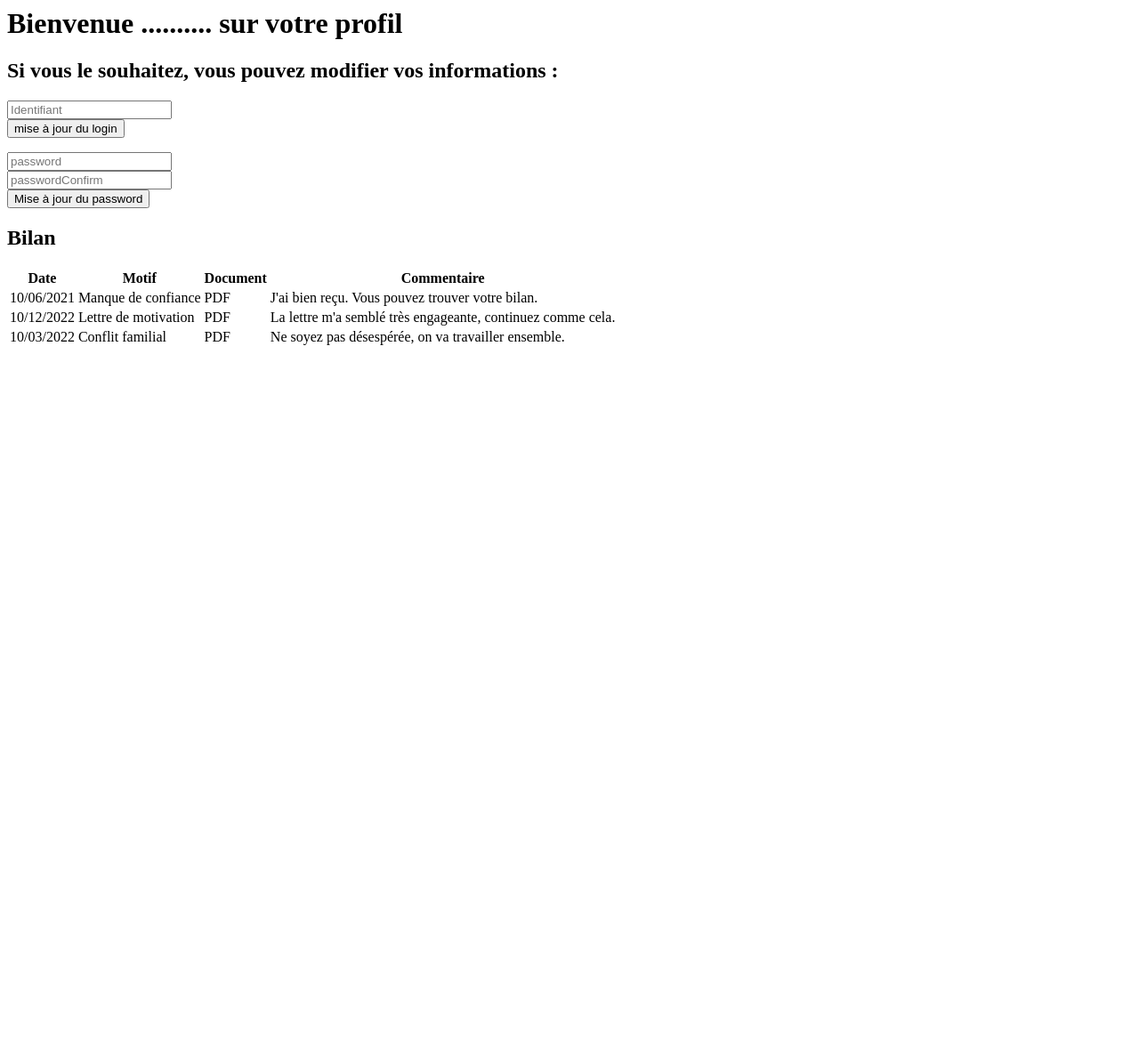
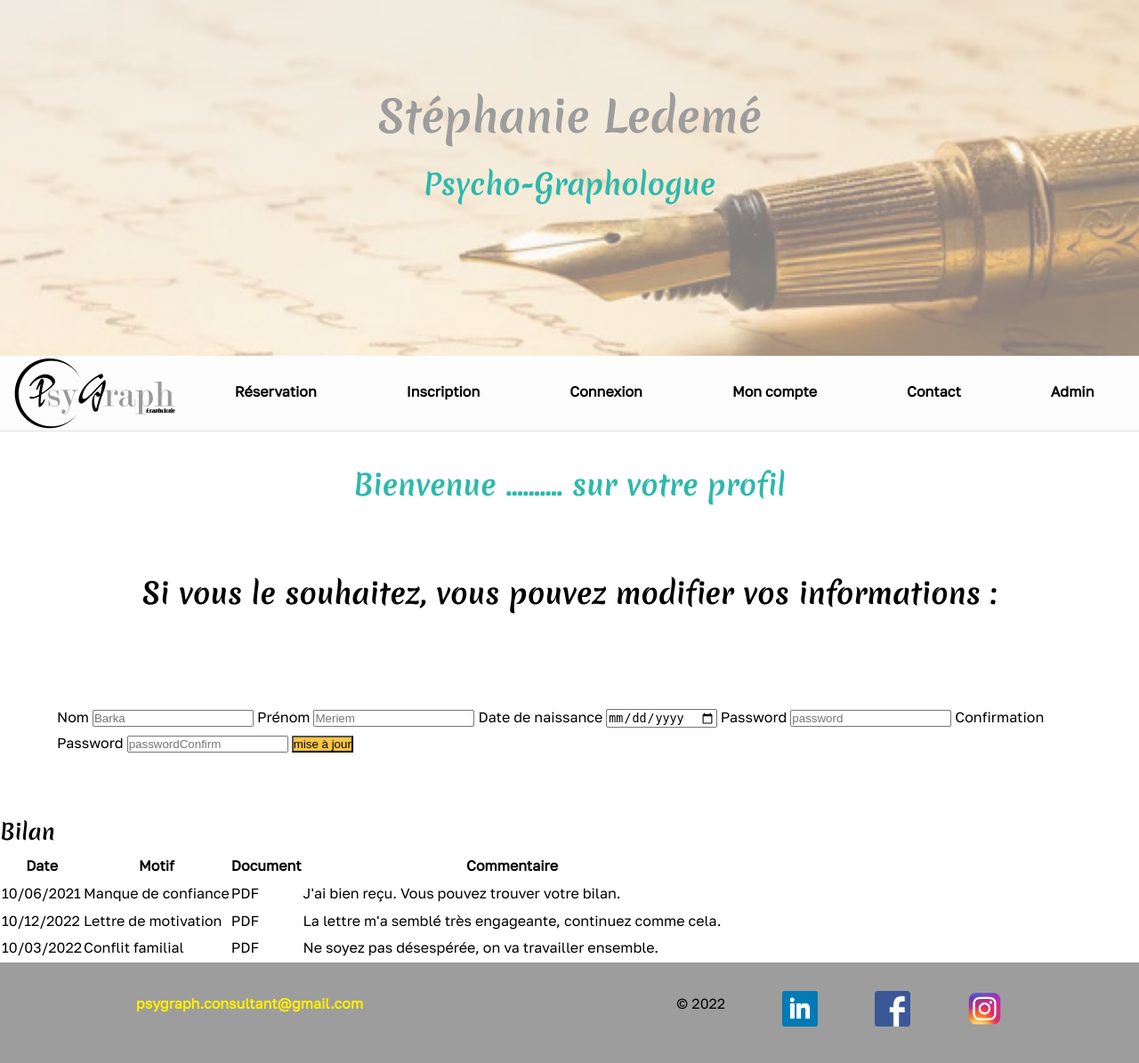
Before and after one commit to sonia-mouhoubi/psygraph, a PHP site: page /view/profil.php in a window 1280 px wide. Shown: the whole page at 89% size. Before the commit the page ends 388 px from the top, so only its background shows below. Run offline with PHP 8.4, Linux system fonts and the light colour scheme.

Commit message:
modif en css

```diff
--- a/assets/js/script.js
+++ b/assets/js/script.js
@@ -2,20 +2,32 @@ window.addEventListener("DOMContentLoaded", (event) => {
     const header = document.querySelector('header');
     const nav = document.querySelector('nav');
 
+    // window.addEventListener('scroll', () => {
+    //     if (window.scrollY > 5) {
+    //         header.classList.add('scroll');
+    //         document.querySelector('.a-propos').style.marginTop = "25vh";
+    //     } else if (window.scrollY > -5) {
+    //         header.classList.remove('scroll');
+    //         document.querySelector('.a-propos').style.marginTop = "0vh";
+    //     }
+
+    //     if (window.scrollY > 15) {
+    //         nav.classList.add('scroll');
+    //     } else if (window.scrollY > -15) {
+    //         nav.classList.remove('scroll');
+
+    //     }
+    // });
+
     window.addEventListener('scroll', () => {
-        if (window.scrollY > 5) {
+        if (window.scrollY > 10) {
             header.classList.add('scroll');
             document.querySelector('.a-propos').style.marginTop = "25vh";
-        } else if (window.scrollY > -5) {
+            nav.classList.add('scroll');
+        } else if (window.scrollY > -10) {
             header.classList.remove('scroll');
             document.querySelector('.a-propos').style.marginTop = "0vh";
-        }
-
-        if (window.scrollY > 15) {
-            nav.classList.add('scroll');
-        } else if (window.scrollY > -15) {
             nav.classList.remove('scroll');
-
         }
     });
 
--- a/assets/styles/styles.css
+++ b/assets/styles/styles.css
@@ -134,6 +134,12 @@ footer a,
 footer p {
   margin: 2rem;
 }
+footer a {
+  color: rgb(255, 238, 2);
+}
+footer a:first-child {
+    margin-right: 20rem;
+  }
 footer a img {
   width: auto;
   height: 5vh;
@@ -249,8 +255,7 @@ footer a img {
   text-align: center;
 }
 .methodes iframe {
-  width: 70%;
-  height: auto;
+  width: 80%;
   margin-left: 3rem;
 }
 /******************************************** PRESENTATION *******************************/
@@ -286,8 +291,6 @@ footer a img {
   width: 15vw;
   margin: auto;
 }
-
-/******************************************** MAIN *******************************/
 
 /******************************************** CONNEXION *******************************/
 .main_connexion h1 {
@@ -330,16 +333,11 @@ footer a img {
   width: 30%;
   height: 5vh;
   margin: 4%;
-  background-color: white;
-  color: rgb(255, 238, 2);
   border-radius: 10px;
   border: none;
 }
 
 /******************************************** CONTACT *******************************/
-.main_contact {
-  background-color: #d1d1d1;
-}
 
 .main_contact h1 {
   padding-top: 3%;
@@ -357,6 +355,9 @@ footer a img {
   justify-content: flex-start;
   align-items: center;
   margin-left: 10%;
+  background-color: #ebe8e8;
+  padding: 2rem;
+
 }
 .main_contact form div {
   display: flex;
@@ -367,7 +368,7 @@ footer a img {
 }
 
 .main_contact form div:nth-child(2) {
-  width: 30%;
+  width: 50%;
 }
 
 .main_contact label {
@@ -391,9 +392,8 @@ footer a img {
 .main_contact form div input[type="submit"] {
   width: 30%;
   height: 6vh;
-  margin: 3% auto 0;
+  margin: 2rem auto;
   border-radius: 10px;
-  background-color: white;
 }
 
 /******************************************** INSCRIPTION *******************************/
@@ -431,10 +431,16 @@ footer a img {
   width: 30%;
   border: 1px solid lightgray;
   border-radius: 10px;
-  margin: 2% auto;
+  margin: 2rem auto;
   height: 5vh;
 }
+form {
+    margin: 4rem;
+}
+form input[type="submit"] {
+    background-color: #ffc63e;
 
+}
 .formInscription {
   justify-content: center;
   align-items: center;
@@ -452,9 +458,7 @@ footer a img {
 }
 
 #btn2 {
-  background-color: white;
   width: 30%;
-  margin-top: 10%;
 }
 
 .main_inscription img {
--- a/view/connexion.php
+++ b/view/connexion.php
@@ -5,7 +5,11 @@
     <meta http-equiv="X-UA-Compatible" content="IE=edge">
     <meta name="viewport" content="width=device-width, initial-scale=1.0">
     <link rel="stylesheet" href="../assets/styles/styles.css">
-    <!-- <script src="../assets/js/script.js"></script> -->
+    <link rel="preconnect" href="https://fonts.googleapis.com">
+    <link rel="preconnect" href="https://fonts.gstatic.com" crossorigin>
+    <link href="https://fonts.googleapis.com/css2?family=Merienda:wght@700&display=swap" rel="stylesheet">
+    <script src="../assets/js/script.js"></script>
+
     <title>Connexion</title>
 </head>
 <body>
--- a/view/contact.php
+++ b/view/contact.php
@@ -8,7 +8,7 @@
     <link rel="preconnect" href="https://fonts.googleapis.com">
     <link rel="preconnect" href="https://fonts.gstatic.com" crossorigin>
     <link href="https://fonts.googleapis.com/css2?family=Merienda:wght@700&display=swap" rel="stylesheet">
-    <!-- <script src="../assets/js/script.js"></script> -->
+    <script src="../assets/js/script.js"></script>
     <title>Page contact</title>
 </head>
 <body>
--- a/view/profil.php
+++ b/view/profil.php
@@ -1,33 +1,41 @@
+<!DOCTYPE html>
+<html lang="fr">
+<head>
+    <meta charset="UTF-8">
+    <meta http-equiv="X-UA-Compatible" content="IE=edge">
+    <meta name="viewport" content="width=device-width, initial-scale=1.0">
+    <title>Document</title>
+    <link rel="preconnect" href="https://fonts.googleapis.com">
+    <link rel="preconnect" href="https://fonts.gstatic.com" crossorigin>
+    <link href="https://fonts.googleapis.com/css2?family=Merienda:wght@700&display=swap" rel="stylesheet">
+    <link href="../assets/styles/styles.css" rel="stylesheet">
+    <script src="../assets/js/script.js"></script>
+</head>
+<body>
+    <?php require 'require/header.php'; ?>
 <main>
-    <h1>Bienvenue .......... sur votre profil</h1>
-    <h2>Si vous le souhaitez, vous pouvez modifier vos informations :</h2>
+    <h2>Bienvenue .......... sur votre profil</h2>
+    <h3>Si vous le souhaitez, vous pouvez modifier vos informations :</h3>
 
     <section class="Profil">
-        <article>
-            <div class="login-form">
-                <form method="post">
-                    <div class="form-group">
-                        <input type="text" name="login" value="" placeholder="Identifiant">
-                        </div>
-                    <div class="form-group">
-                        <input type="submit" name="submit" class="btn btn-info" value="mise à jour du login">
-                    </div>
-                </form>
-            </div>
-        </article>
-        <article>
-            <div class="login-form">
-                <form method="post">
-                    <div class="form-group">
-                        <input type="password" name="password" value="" placeholder="password">
-                    </div>
-                    <div class="form-group">
-                        <input type="password" name="passwordConfirm" value="" placeholder="passwordConfirm">
-                    </div>
-                    <button type="register" name="register" class="btn btn-info" value="mise à jour du password">Mise à jour du password</button>
-                </form>
-            </div>
-        </article>
+        <form method="post">
+            <label for="nom">Nom</label>
+            <input type="text" name="name" value="" placeholder="Barka">
+
+            <label for="prenom">Prénom</label>
+            <input type="text" name="prenom" value="" placeholder="Meriem">
+
+            <label for="date">Date de naissance</label>
+            <input type="date" name="name">
+
+            <label for="password">Password</label>
+            <input type="password" name="password" value="" placeholder="password">
+
+            <label for="password2">Confirmation Password</label>
+            <input type="password2" name="passwordConfirm" value="" placeholder="passwordConfirm">
+
+            <input type="submit" name="submit" value="mise à jour">
+        </form>
     </section>
 
     <section>
@@ -60,3 +68,6 @@
         </table>
     </section>
 </main>
+    <?php require 'require/footer.php'; ?>
+</body>
+</html>
--- a/view/require/header.php
+++ b/view/require/header.php
@@ -6,7 +6,7 @@
         <span id="span3"></span>
     </label>
     <h1>Stéphanie Ledemé</h1>
-    <h2>Psyco-Graphologue</h2>
+    <h2>Psycho-Graphologue</h2>
 </header>
 <nav>
     <span class="logo"><a href="accueil.php"><img src="../assets/img/logo.png" alt="Logo Psygraph"></a></span>
@@ -14,7 +14,7 @@
         <li><a href="reservation.php">Réservation</a></li>
         <li><a href="inscription.php">Inscription</a></li>
         <li><a href="connexion.php">Connexion</a></li>
-        <li><a href="compte.php">Mon compte</a></li>
+        <li><a href="profil.php">Mon compte</a></li>
         <li><a href="contact.php">Contact</a></li>
         <li><a href="admin.php">Admin</a></li>
     </ul>
--- a/view/reservation.php
+++ b/view/reservation.php
@@ -5,8 +5,11 @@
     <meta charset="UTF-8">
     <meta http-equiv="X-UA-Compatible" content="IE=edge">
     <meta name="viewport" content="width=device-width, initial-scale=1.0">
-    <link rel="stylesheet" href="../assets/styles/styles.css">
     <link rel="stylesheet" href="../assets/styles/reservation.css">
+    <link rel="preconnect" href="https://fonts.googleapis.com">
+    <link rel="preconnect" href="https://fonts.gstatic.com" crossorigin>
+    <link href="https://fonts.googleapis.com/css2?family=Merienda:wght@700&display=swap" rel="stylesheet">
+    <link href="../assets/styles/styles.css" rel="stylesheet">
     <script src="../assets/js/jquery-3.6.0.js"></script>
     <script src="../assets/js/script.js"></script>
     <script src="../assets/js/slick.js"></script>
```
Also changed, not shown: style/style.css (deleted, +0 -16 lines), view/accueil.php (+5 -5 lines), view/admin.php (+21 -3 lines).
